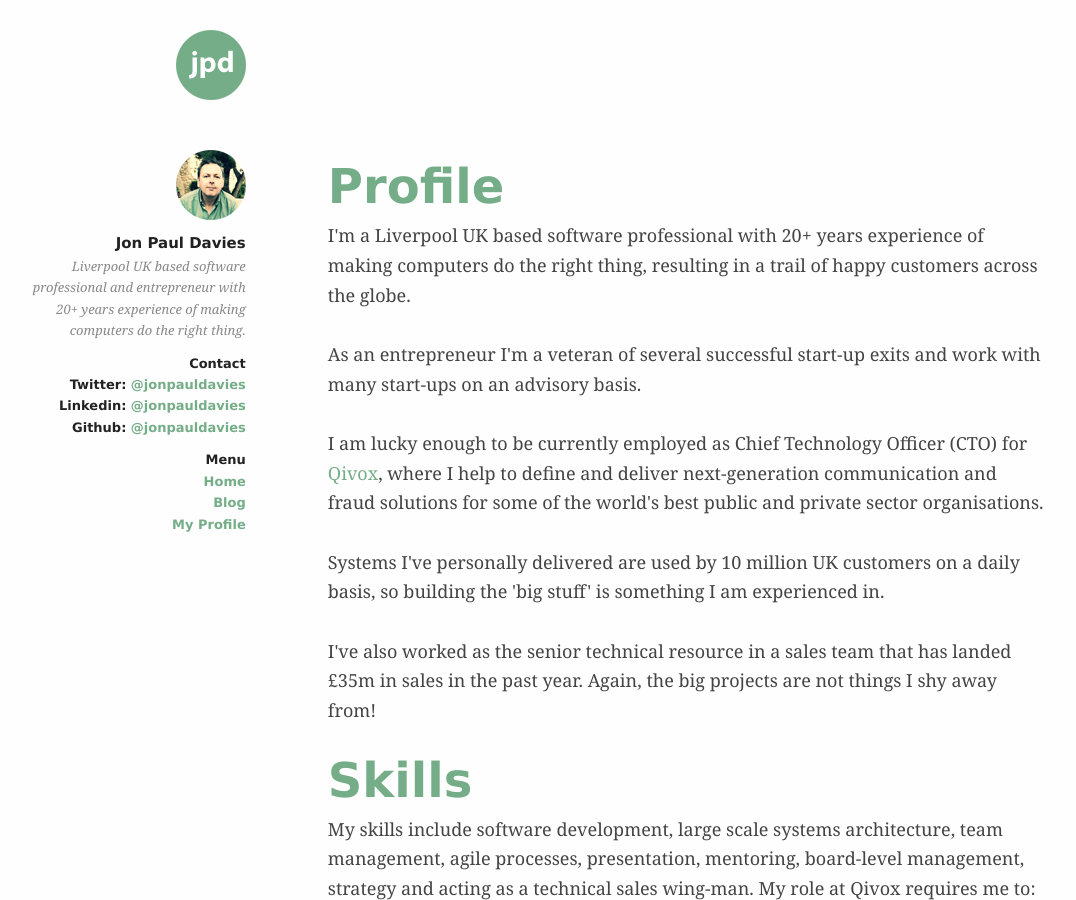
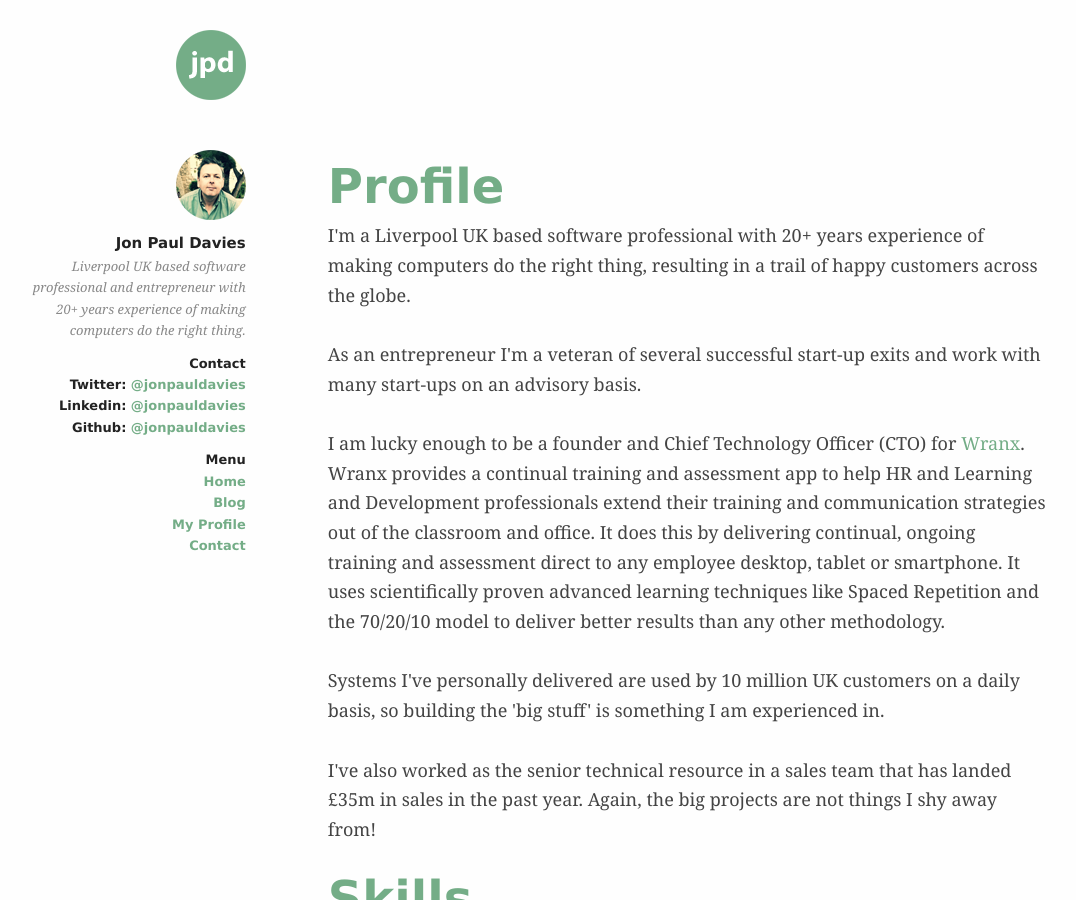
Before and after one commit to jonpauldavies/jonpauldavies.github.io, a Jekyll site: the page built from profile.html, in a window 1280 px wide and 900 px high. Shown: the whole window, without its empty margins (107-1183 px from the left). Built offline with Jekyll 4.4.1, drawn with Linux system fonts in a browser that asks for light colours; nearby versions of some CDN libraries; Markdown is read by kramdown in place of the engine named in the settings.

Commit message:
changed job

```diff
--- a/_layouts/column.html
+++ b/_layouts/column.html
@@ -9,7 +9,7 @@ layout: site
              <i class="italic">Liverpool UK based software professional and entrepreneur with 20+ years experience of making computers do the right thing.</i>
              <div style="clear:both;float:none"></div>
             <div class="profilelinks">
-                <a href="/index.html">Home</a>  |  <a href="/blog/">Blog</a>  |  <a href="/profile.html">My Profile</a>
+                <a href="/index.html">Home</a>  |  <a href="/blog/">Blog</a>  |  <a href="/profile.html">My Profile</a>  |  <a href="/contact.html">Contact</a>
             </div>
              <br/><br/>
             </div>
@@ -31,6 +31,7 @@ layout: site
                         <div class="profilelink"><a href="/index.html">Home</a></div>
                         <div class="profilelink"><a href="/blog/">Blog</a></div>
                         <div class="profilelink"><a href="/profile.html">My Profile</a></div>
+                        <div class="profilelink"><a href="/contact.html">Contact</a></div>
                     </div>
                 </div>
                 {{ content }}
--- a/index.html
+++ b/index.html
@@ -35,9 +35,10 @@
                         <i>Liverpool UK based software professional and entrepreneur with 20+ years experience of making computers do the right thing.</i>
                     </div>
                     <div class="profilelinks">
-                        <div class="profilelink">Twitter: <a href="http://twitter.com/jonpauldavies" target="_blank">@jonpauldavies</a></div>
+                        <div class="profilelink">Twitter: <a href="http://twitter.com/jonpauldavies" target="_blank">@wranxapp</a></div>
                         <div class="profilelink">Linkedin: <a href="http://uk.linkedin.com/in/jonpauldavies/" target="_blank">@jonpauldavies</a></div>
                         <div class="profilelink">Github: <a href="http://www.github.com/jonpauldavies" target="_blank">@jonpauldavies</a></div>
+                        <div class="profilelink">My Business: <a href="http://www.wranx.com" target="_blank">Wranx</a></div>
                     </div>
                     <div class="profilelinks">
 
--- a/profile.html
+++ b/profile.html
@@ -7,7 +7,7 @@ I'm a Liverpool UK based software professional with 20+ years experience of maki
 
 As an entrepreneur I'm a veteran of several successful start-up exits and work with many start-ups on an advisory basis.<br/><br/>
 
-I am lucky enough to be currently employed as Chief Technology Officer (CTO) for <a href="http://www.qivox.co.uk">Qivox</a>,  where I help to define and deliver next-generation communication and fraud solutions for some of the world's best public and private sector organisations.<br/><br/>
+I am lucky enough to be a founder and Chief Technology Officer (CTO) for <a href="http://www.wranx.com">Wranx</a>. Wranx provides a continual training and assessment app to help HR and Learning and Development professionals extend their training and communication strategies out of the classroom and office. It does this by delivering continual, ongoing training and assessment direct to any employee desktop, tablet or smartphone. It uses scientifically proven advanced learning techniques like Spaced Repetition and the 70/20/10 model to deliver better results than any other methodology. <br/><br/>
 
 Systems I've personally delivered are used by 10 million UK customers on a daily basis, so building the 'big stuff' is something I am experienced in.<br/><br/>
 
```
